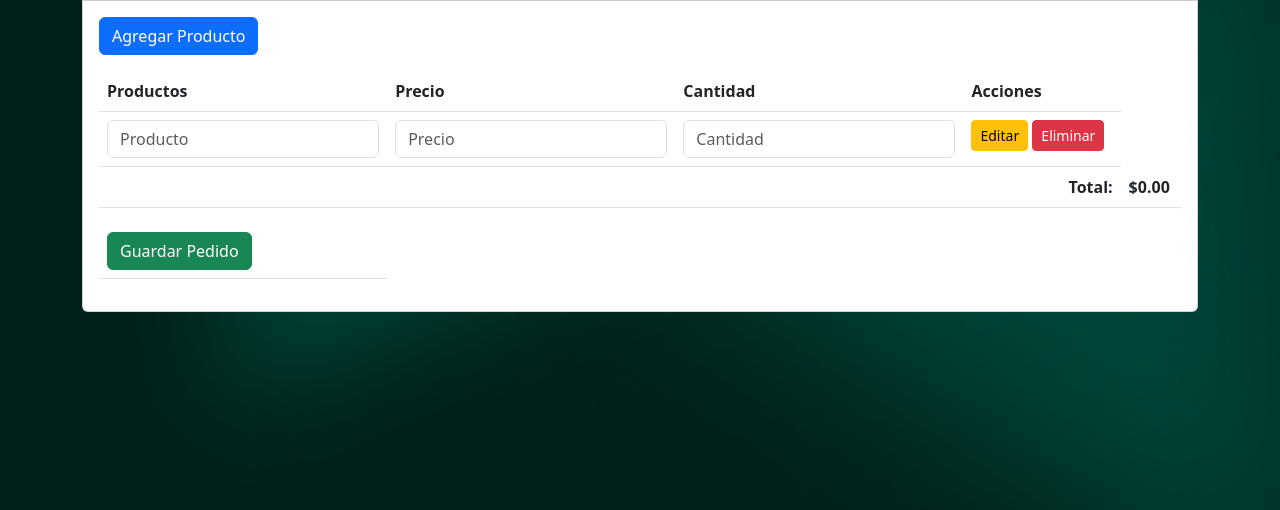
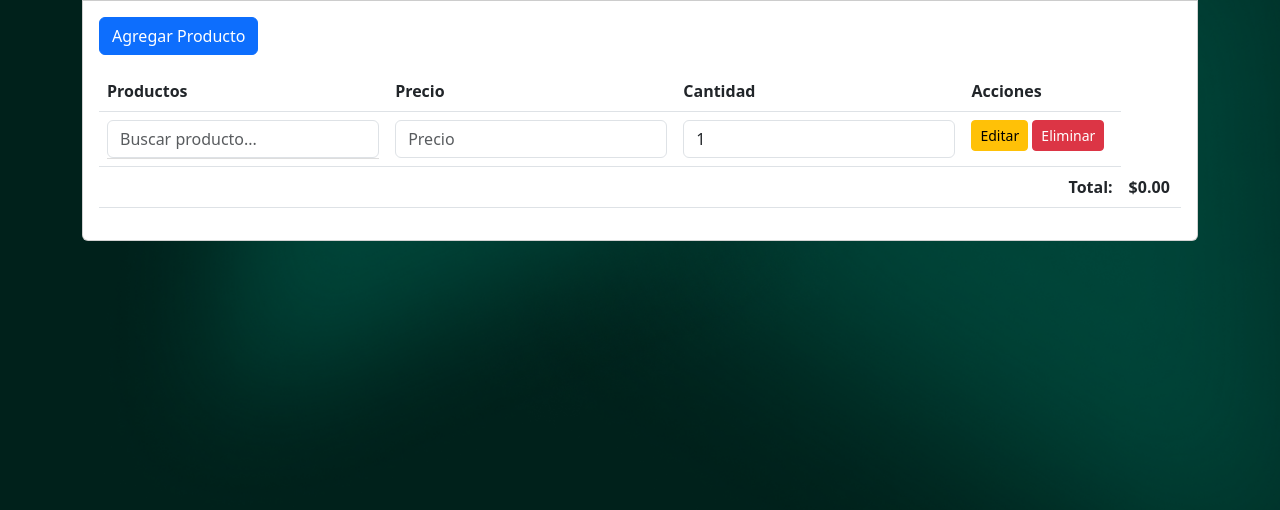
Before and after one commit to GustavoC-2024/Brunette, a Django app: page /Pedidos/Pedidos in a window 1280 px wide. Shown: the part 155-665 px from the top of the page. Run offline with Django 5.2, Linux system fonts and the light colour scheme.

Commit message:
segundo commit

```diff
--- a/Brunette/urls.py
+++ b/Brunette/urls.py
@@ -24,4 +24,5 @@ urlpatterns = [
     path('accounts/', include('accounts.urls')),
     path('', include('Cajas.urls')),
     path('Pedidos/', include('Pedidos.urls')),
+    path('productos/', include('Productos.urls')),
 ]
--- a/Pedidos/templates/Pedidos/lista_pedidos.html
+++ b/Pedidos/templates/Pedidos/lista_pedidos.html
@@ -13,98 +13,210 @@
         </select>
     </div>
     <div class="card-body">
-        <!-- Botón para agregar producto -->
         <button id="agregarProducto" class="btn btn-primary mb-3">
             Agregar Producto
         </button>
 
-        <!-- Tabla de productos -->
         <table class="table" id="tablaProductos">
             <thead>
                 <tr>
                     <th>Productos</th>
                     <th>Precio</th>
                     <th>Cantidad</th>
-                    <th>Acciones
-                    </th>
-
+                    <th>Acciones</th>
                 </tr>
             </thead>
             <tbody>
-                <!-- Fila inicial (puede estar vacía o tener datos precargados) -->
+                <!-- Fila inicial -->
                 <tr>
-                    <td><input type="text" class="form-control" placeholder="Producto" value=""></td>
-                    <td><input type="number" class="form-control precio" placeholder="Precio" value=""></td>
-                    <td><input type="number" class="form-control cantidad" placeholder="Cantidad" value="" min="1"></td>
+                    <td>
+                        <div class="autocomplete-wrapper">
+                            <input type="text"
+                                   class="form-control buscar-producto"
+                                   placeholder="Buscar producto..."
+                                   data-precio-id="">
+                            <div class="autocomplete-items"></div>
+                            <input type="hidden" class="id-producto" name="id_producto">
+                        </div>
+                    </td>
+                    <td>
+                        <input type="number"
+                               class="form-control precio"
+                               placeholder="Precio"
+                               readonly
+                               value="">
+                    </td>
+                    <td>
+                        <input type="number"
+                               class="form-control cantidad"
+                               placeholder="Cantidad"
+                               value="1"
+                               min="1">
+                    </td>
 
                     <td>
-                        <a name="bteditar" id="bteditar" href="#" class="btn btn-sm btn-warning">Editar</a>
-                        <a name="bteliminar" id="bteliminar" href="#" class="btn btn-sm btn-danger">Eliminar</a>
+                        <a href="#" class="btn btn-sm btn-warning">Editar</a>
+                        <a href="#" class="btn btn-sm btn-danger">Eliminar</a>
                     </td>
                 </tr>
             </tbody>
-            <!-- Total -->
             <tfoot>
                 <tr>
                     <th colspan="4" class="text-end">Total:</th>
                     <th id="total">$0</th>
                 </tr>
-                <th><button id="guardarPedido" class="btn btn-success mt-3">Guardar Pedido</button></th>
+
             </tfoot>
         </table>
     </div>
 </div>
 
-<!-- Script para agregar filas dinámicamente y calcular el total -->
+<style>
+    .autocomplete-wrapper {
+        position: relative;
+        width: 100%;
+    }
+
+    .autocomplete-items {
+        position: absolute;
+        border: 1px solid #ddd;
+        border-top: none;
+        z-index: 99;
+        top: 100%;
+        left: 0;
+        right: 0;
+        background: white;
+        max-height: 200px;
+        overflow-y: auto;
+    }
+
+    .autocomplete-item {
+        padding: 8px;
+        cursor: pointer;
+        border-bottom: 1px solid #eee;
+    }
+
+    .autocomplete-item:hover {
+        background-color: #f8f9fa;
+    }
+
+    .autocomplete-item strong {
+        color: #0d6efd;
+    }
+</style>
+
 <script>
+    // Función de autocompletado
+    function setupAutocomplete(inputElement) {
+        const wrapper = inputElement.closest('.autocomplete-wrapper');
+        const resultsContainer = wrapper.querySelector('.autocomplete-items');
+        const precioInput = inputElement.closest('tr').querySelector('.precio');
+        const idProductoInput = wrapper.querySelector('.id-producto');
+
+        inputElement.addEventListener('input', async function(e) {
+            const term = e.target.value;
+            resultsContainer.innerHTML = '';
+
+            if (term.length < 2) return;
+
+            try {
+                const response = await fetch(`/productos/buscar/?term=${encodeURIComponent(term)}`);
+                const productos = await response.json();
+
+                productos.forEach(producto => {
+                    const item = document.createElement('div');
+                    item.className = 'autocomplete-item';
+                    item.innerHTML = `
+                        <strong>${producto.nombre}</strong> - $${producto.precio.toFixed(2)}
+                    `;
+
+                    item.addEventListener('click', () => {
+                        inputElement.value = producto.nombre;
+                        precioInput.value = producto.precio;
+                        idProductoInput.value = producto.id;
+                        resultsContainer.innerHTML = '';
+                    });
+
+                    resultsContainer.appendChild(item);
+                });
+            } catch (error) {
+                console.error('Error fetching productos:', error);
+            }
+        });
+    }
+
     // Función para calcular el total
     function calcularTotal() {
         let total = 0;
         document.querySelectorAll('#tablaProductos tbody tr').forEach(fila => {
             const precio = parseFloat(fila.querySelector('.precio').value) || 0;
-            const cantidad = parseFloat(fila.querySelector('.cantidad').value) || 0;
+            const cantidad = parseInt(fila.querySelector('.cantidad').value) || 0;
             total += precio * cantidad;
         });
         document.getElementById('total').textContent = `$${total.toFixed(2)}`;
     }
 
-    // Agregar evento al botón "Agregar Producto"
+    // Configuración inicial para filas existentes
+    document.querySelectorAll('.buscar-producto').forEach(input => {
+        setupAutocomplete(input);
+    });
+
+    // Evento para agregar nuevas filas
     document.getElementById('agregarProducto').addEventListener('click', function() {
-        // Crear una nueva fila
         const nuevaFila = document.createElement('tr');
+        nuevaFila.innerHTML = `
+            <td>
+                <div class="autocomplete-wrapper">
+                    <input type="text"
+                           class="form-control buscar-producto"
+                           placeholder="Buscar producto..."
+                           data-precio-id="">
+                    <div class="autocomplete-items"></div>
+                    <input type="hidden" class="id-producto" name="id_producto">
+                </div>
+            </td>
+            <td>
+                <input type="number"
+                       class="form-control precio"
+                       placeholder="Precio"
+                       readonly
+                       value="">
+            </td>
+            <td>
+                <input type="number"
+                       class="form-control cantidad"
+                       placeholder="Cantidad"
+                       value="1"
+                       min="1">
+            </td>
 
-        // Campos de la fila
-        nuevaFila.innerHTML = `
-            <td><input type="text" class="form-control" placeholder="Nombre del producto"></td>
-            <td><input type="number" class="form-control precio" placeholder="Precio"></td>
-            <td><input type="number" class="form-control cantidad" placeholder="Cantidad" value="1" min="1"></td>
-            <td>
-                <select class="form-select">
-                    <option value="En preparación">En preparación</option>
-                    <option value="Listo">Listo</option>
-                </select>
-            </td>
             <td>
                 <a href="#" class="btn btn-sm btn-warning">Editar</a>
                 <a href="#" class="btn btn-sm btn-danger">Eliminar</a>
             </td>
         `;
 
-        // Agregar la fila a la tabla
         document.querySelector('#tablaProductos tbody').appendChild(nuevaFila);
-
-        // Recalcular el total
+        setupAutocomplete(nuevaFila.querySelector('.buscar-producto'));
         calcularTotal();
     });
 
-    // Escuchar cambios en los campos de precio y cantidad
-    document.addEventListener('input', function(event) {
-        if (event.target.classList.contains('precio') || event.target.classList.contains('cantidad')) {
+    // Eventos para cambios en precios y cantidades
+    document.addEventListener('input', function(e) {
+        if (e.target.classList.contains('precio') || e.target.classList.contains('cantidad')) {
             calcularTotal();
         }
     });
 
-    // Calcular el total inicial
+    // Evento para eliminar filas
+    document.addEventListener('click', function(e) {
+        if (e.target.classList.contains('btn-danger')) {
+            e.target.closest('tr').remove();
+            calcularTotal();
+        }
+    });
+
+    // Calcular total inicial
     calcularTotal();
 </script>
 {% endblock %}
--- a/Pedidos/views.py
+++ b/Pedidos/views.py
@@ -3,15 +3,14 @@ from .models import Pedidos
 from .models import Productos
 
 def lista_pedidos(request):
-    estado = request.GET.get('estado', 'todos')  # Captura el filtro de estado desde la URL
-    if estado == 'todos':
-        pedidos = Pedidos.objects.all()
-    else:
-        pedidos = Pedidos.objects.filter(
-            **{estado + '_ped': 1}  # Filtra según el estado seleccionado
-        )
-
-    return render(request, 'pedidos/lista_pedidos.html', {'pedidos': pedidos, 'estado': estado})
+    estado = request.GET.get('estado', 'todos')
+    pedidos = Pedidos.objects.all() if estado == 'todos' else Pedidos.objects.filter(**{f'{estado}_ped': 1})
+    productos = Productos.objects.all()  # <-- Añade esta línea
+    return render(request, 'pedidos/lista_pedidos.html', {
+        'pedidos': pedidos,
+        'estado': estado,
+        'productos': productos  # <-- Pasa los productos al template
+    })
 
 def lista(request):
     Productos= Productos.objects.all()
--- /dev/null
+++ b/Productos/urls.py
@@ -0,0 +1,6 @@
+from django.urls import path
+from . import views
+
+urlpatterns = [
+    path('buscar/', views.buscar_productos, name='buscar_productos'),
+]
```
Also changed, not shown: Productos/views.py (+16 -2 lines), db.sqlite3.
